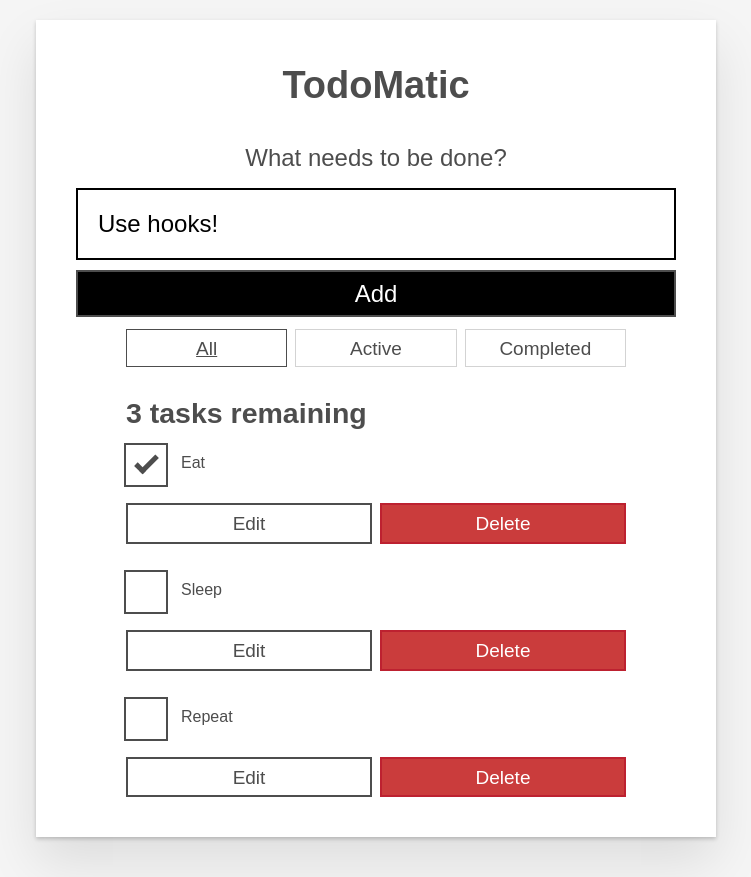
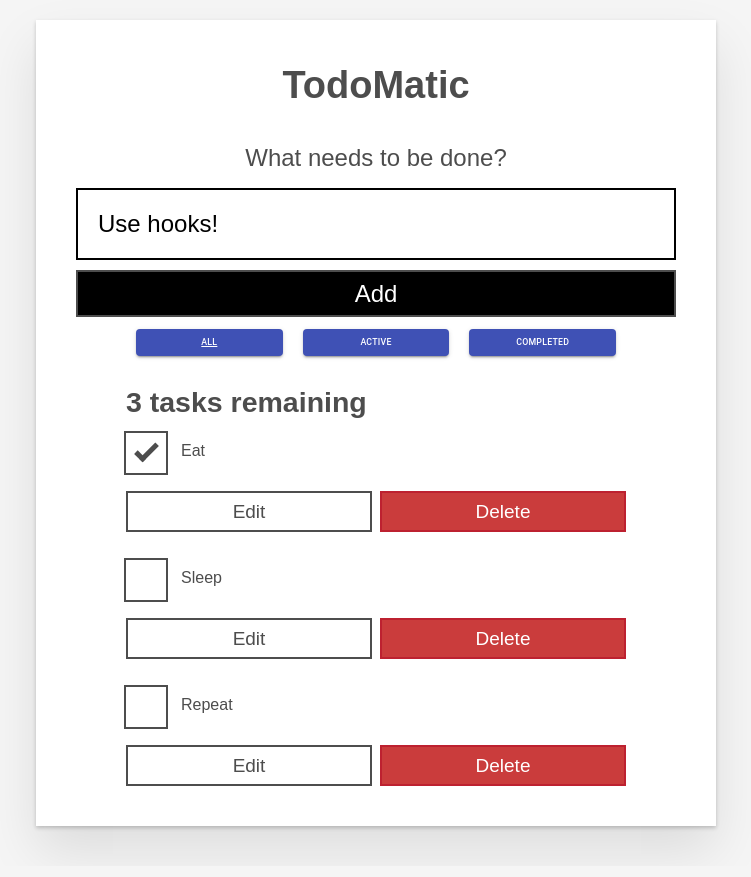
Before and after one commit to leolo784/myfirstreact, a React (Create React App) app: page / in a window 1280 px wide. Shown: the whole page, without its empty margins (264-1015 px from the left). Built offline with nearby package versions, Linux system fonts and the light colour scheme.

Commit message:
Change filter button UI

```diff
--- a/src/components/FilterButton.js
+++ b/src/components/FilterButton.js
@@ -1,8 +1,9 @@
 import React from "react";
+import Button from '@material-ui/core/Button';
 
 function FilterButton(props) {
     return (
-    <button
+    <Button variant="contained" color="primary"
         type="button"
         className="btn toggle-btn"
         aria-pressed={props.isPressed}
@@ -11,7 +12,7 @@ function FilterButton(props) {
         <span className="visually-hidden">Show </span>
         <span>{props.name}</span>
         <span className="visually-hidden"> tasks</span>
-    </button>
+    </Button>
     );
 }
 
--- a/src/index.css
+++ b/src/index.css
@@ -82,10 +82,14 @@ body {
 .btn.toggle-btn {
   border-width: 1px;
   border-color: #d3d3d3;
+  margin-left: 10px;
+  margin-right: 10px;
 }
 .btn.toggle-btn[aria-pressed="true"] {
   text-decoration: underline;
   border-color: #4d4d4d;
+  margin-left: 10px;
+  margin-right: 10px;
 }
 .btn__danger {
   color: #fff;
```
